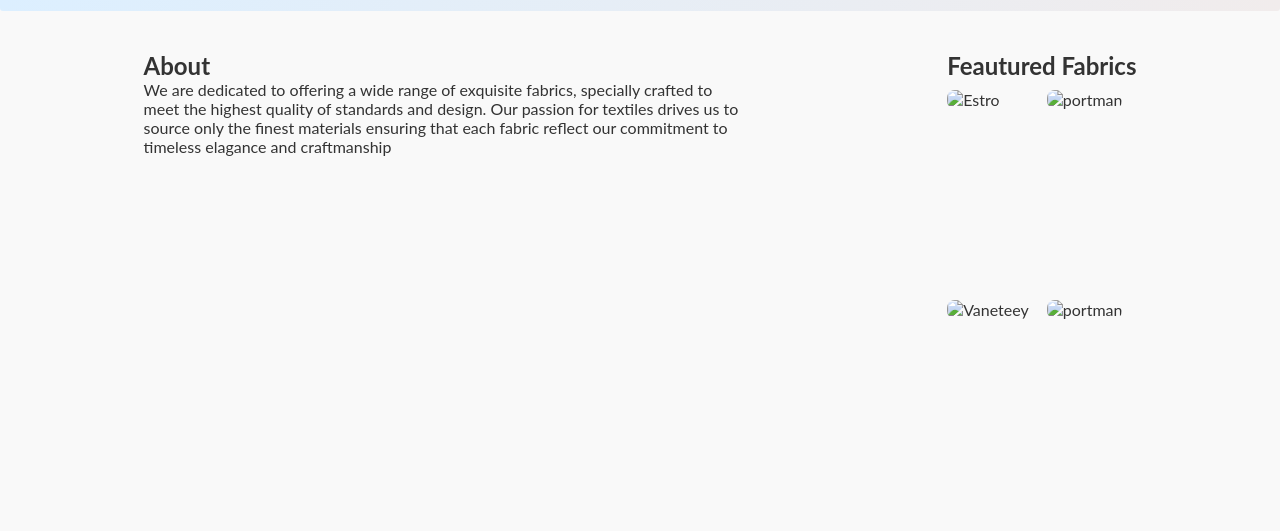
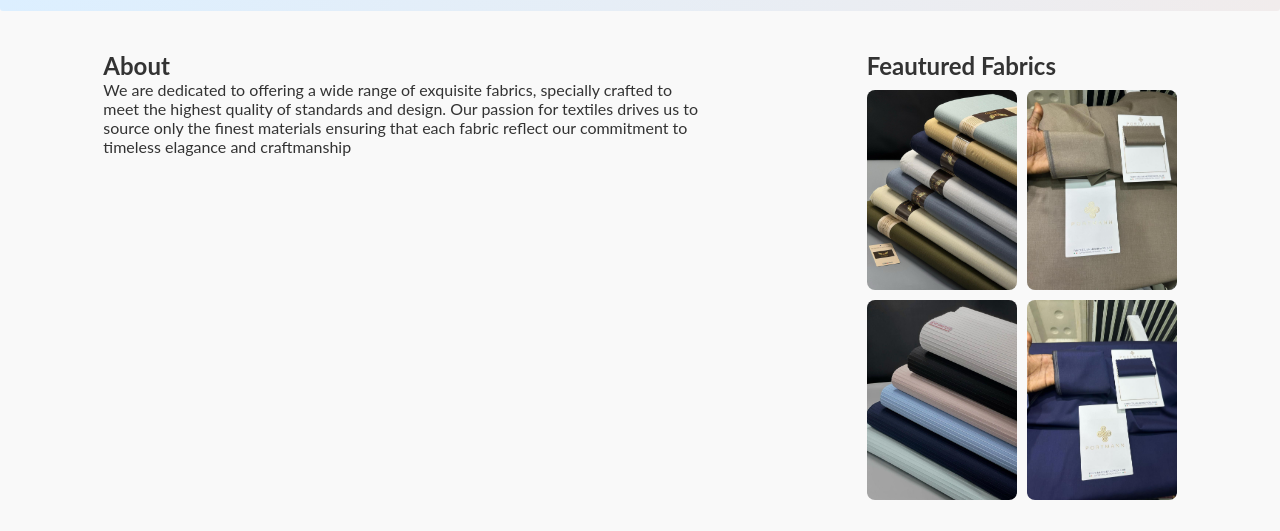
Before and after one commit to nasimjega/fabric-collection, a plain HTML site: page index.html in a window 1280 px wide. Shown: the part 269-800 px from the top of the page. Drawn offline with Linux system fonts and the light colour scheme.

Commit message:
Update index.html

```diff
--- a/index.html
+++ b/index.html
@@ -30,16 +30,16 @@
             <h2> Feautured Fabrics</h2>
             <div class="fabriccontainer">
                <div class="Fitem first">
-                <img src="/Project1/ff1.jpg" alt="Estro">
+                <img src="ff1.jpg" alt="Estro">
                </div>
                <div class="Fitem second">
-                <img src="/Project1/ff3.jpg" alt="portman">
+                <img src="ff3.jpg" alt="portman">
                </div>
                <div class="Fitem third">
-                <img src="/Project1/ff2.jpg" alt="Vaneteey">
+                <img src="ff2.jpg" alt="Vaneteey">
                </div>
                <div class="Fitem fourth">
-                <img src="/Project1/ff4.jpg" alt="portman">
+                <img src="ff4.jpg" alt="portman">
                </div>
             </div>
         </div>
```
